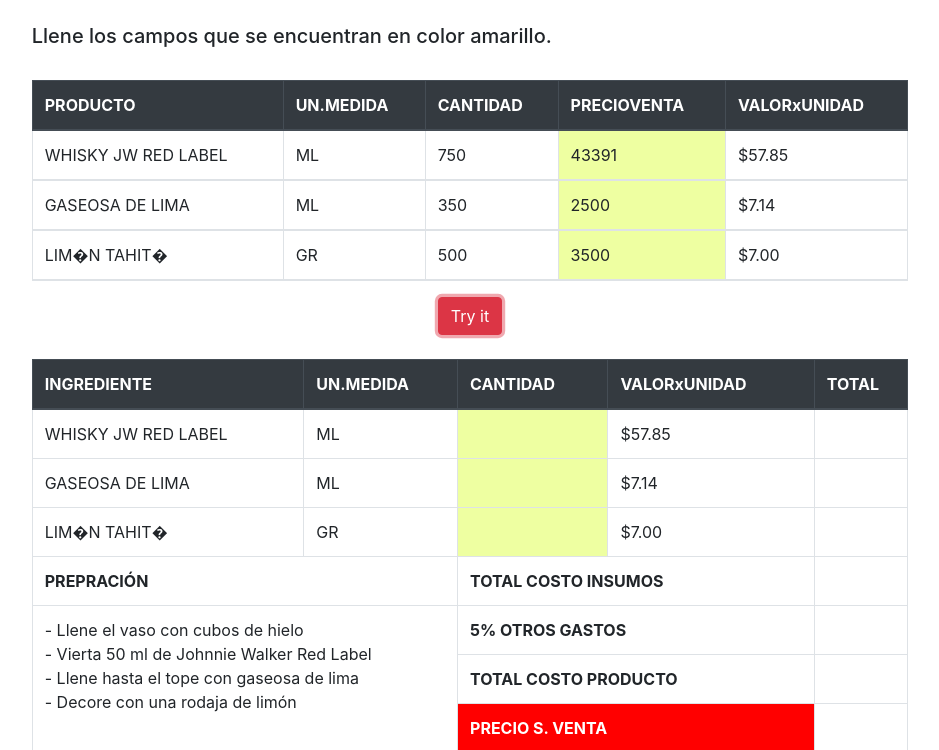
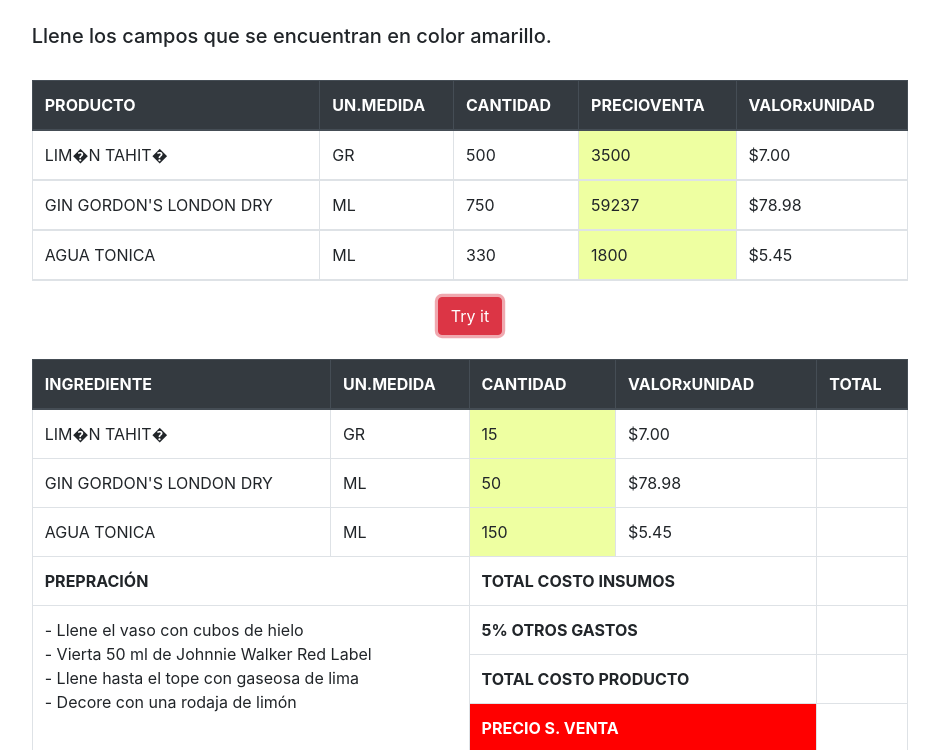
Before and after one commit to Gamaj/ontradecalculatos, a plain HTML site: page Productos.html in a window 1280 px wide. Both pictures are taken after a click on the button "Try it". Shown: the top 750 px of the page, without its empty margins (170-1109 px from the left). Drawn offline with nearby package versions, Linux system fonts and the light colour scheme.

Commit message:
ultimos cambios

```diff
--- a/Productos.html
+++ b/Productos.html
@@ -59,27 +59,7 @@
                             <th scope="col">TOTAL</th>
                         </tr>
                     <tbody>
-                        <tr>
-                            <td>WHISKY JW RED LABEL</td>
-                            <td>ML</td>
-                            <td contenteditable="true" bgcolor="#EEFFA1">50</td>
-                            <td>4500</td>
-                            <td></td>
-                        </tr>
-                        <tr>
-                            <td>GASEOSA DE LIMA</td>
-                            <td>ML</td>
-                            <td contenteditable="true" bgcolor="#EEFFA1">350</td>
-                            <td>2500</td>
-                            <td></td>
-                        </tr>
-                        <tr>
-                            <td>LIMÓN TAHITÍ</td>
-                            <td>GR</td>
-                            <td contenteditable="true" bgcolor="#EEFFA1">500</td>
-                            <td>3500</td>
-                            <td></td>
-                        </tr>
+
                         <tr>
                             <td id="prep" colspan="2" style="font-weight:bold">PREPRACIÓN</td>
                             <td colspan="2" style="font-weight:bold">TOTAL COSTO INSUMOS</td>
--- a/code.js
+++ b/code.js
@@ -110,7 +110,7 @@
     var url_string = window.location.href
     var url = new URL(url_string);
    // var c = url.searchParams.get("servicio");
-    var alternativa = "JOHNNIE RED & LEMON";
+    var alternativa = "GORDONS TONIC";
     var c= alternativa;
     if (c == "JOHNNIE RED "){
         c=alternativa;
@@ -253,6 +253,14 @@
     console.log(cal);
     calc[4].innerHTML = cal;
     console.log(cal);
+    var url_string = window.location.href
+    var url = new URL(url_string);
+   // var c = url.searchParams.get("servicio");
+    var alternativa = "GORDONS TONIC";
+    var c= alternativa;
+    if (c == "JOHNNIE RED "){
+        c=alternativa;
+    }
     // const cal = 0;
 
     for (var i = 1; i < table.rows.length; i++) {
@@ -290,8 +298,9 @@
         cell1.innerHTML = unMedida;
         cell2.contentEditable = "true";
         cell2.style.backgroundColor ="#EEFFA1";
+        cell2.innerHTML =getCantProd(nombre,c);
         cell3.innerHTML = vlrUn;
-        cell4.innerHTML = "";
+        cell4.innerHTML ="";
     }
 
 
@@ -302,6 +311,84 @@
         cell1.innerHTML = "Hola";
         cell2.innerHTML = "NEW CELL2";*/
 }
+
+function getCantProd(nombreProducto,nombreReceta){
+    var rawFile = new XMLHttpRequest();
+    var cant;
+
+    rawFile.open("GET", "Cantidades.txt", false);
+    rawFile.onreadystatechange = function ()
+    {
+        if(rawFile.readyState === 4)
+        {
+            if(rawFile.status === 200 || rawFile.status == 0)
+            {
+                var allText = rawFile.responseText;
+                var linea = allText.split("\n");
+
+                for (var i = 0; i<linea.length ; i++){
+
+                    var separado = linea[i].split("-");
+                    if(nombreReceta == separado[0]){
+                        if(nombreProducto == "Precio"){
+                            return separado[2];
+                        }else{
+                            var idprod = getIdProd(nombreProducto);
+                     //       console.log(idprod);
+                            products = separado[1].split(",");
+                            for (var j = 0 ; j<products.length; j++ ){
+                                var subnivel = products[j].split(";");
+                              //  console.log(subnivel[0]);
+                                if (subnivel[0]==idprod){
+                                    cant = subnivel[1];
+                                  //  console.log(subnivel[0] + " . " + subnivel[1]);
+                                    return subnivel[1];
+                                }
+                            }
+                        }
+                    }
+
+                }
+
+            }
+        }
+    }
+    rawFile.send(null);
+    return cant;
+
+
+}
+
+function getIdProd(nombre){
+    var rawFile = new XMLHttpRequest();
+    var global1;
+    rawFile.open("GET", "Prodcuto.csv", false);
+    rawFile.onreadystatechange = function ()
+    {
+        if(rawFile.readyState === 4)
+        {
+            if(rawFile.status === 200 || rawFile.status == 0)
+            {
+                var allText = rawFile.responseText;
+                var linea = allText.split("\n");
+                for (var i = 0; i<linea.length ; i++){
+
+                    var separado = linea[i].split(",");
+                    if(nombre == separado[1]){
+                      //  console.log("getId " + separado[0] );
+                        global1=separado[0];
+                        return separado[0];
+
+                    }
+
+                }
+
+            }
+        }
+    }
+    rawFile.send(null);
+    return global1;
+}
  //https://www.w3schools.com/jsref/tryit.asp?filename=tryjsref_includes
  //https://www.w3schools.com/jsref/jsref_includes.asp
  //https://www.w3schools.com/jsref/tryit.asp?filename=tryjsref_replace
```
Also changed, not shown: Cantidades.txt (added), receta.txt.
